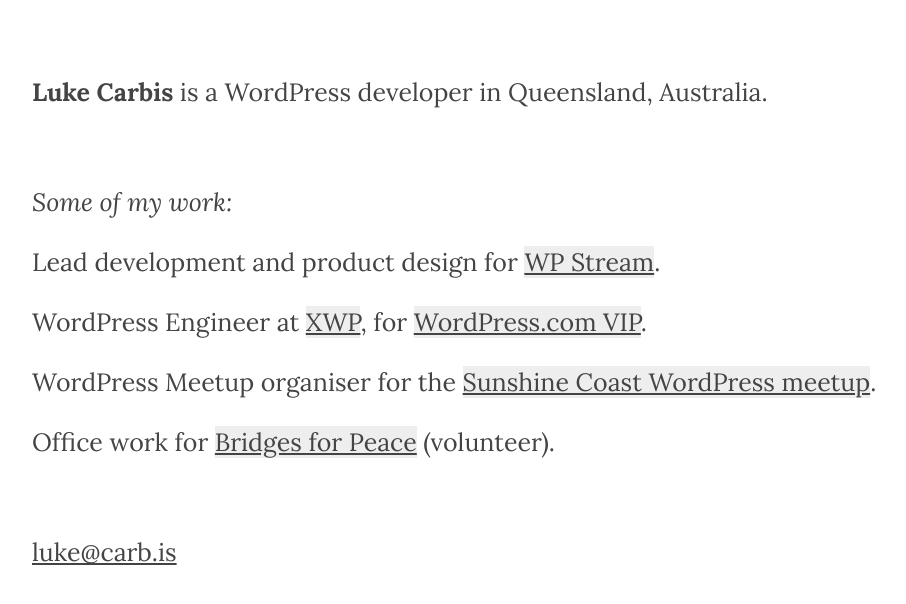
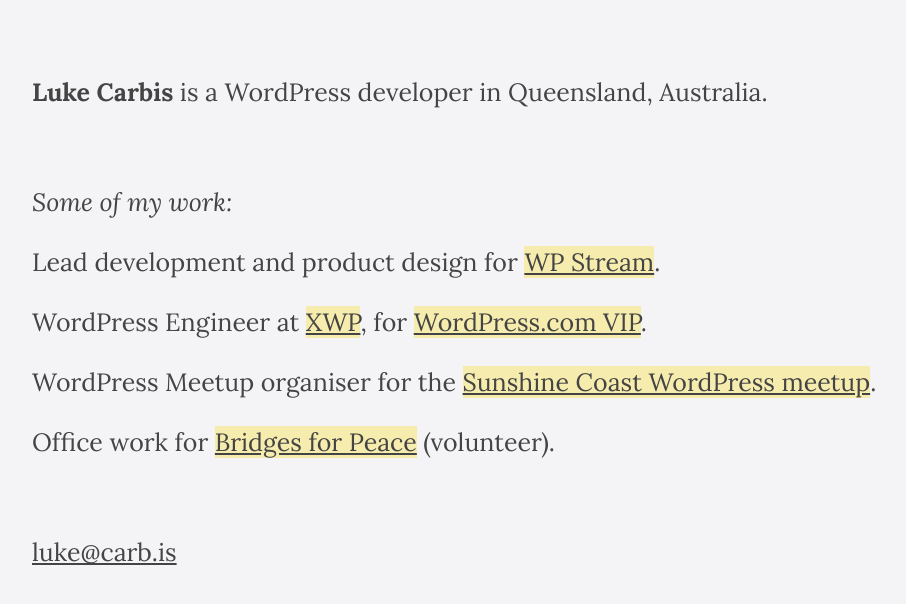
Before and after one commit to lukecarbis/old-carb.is, a Jekyll site: the page built from index.html, in a window 1280 px wide. Shown: the top 604 px of the page, without its empty margins (128-1034 px from the left). Built offline with Jekyll 4.4.1, drawn with Linux system fonts in a browser that asks for light colours.

Commit message:
Change colours

```diff
--- a/css/main.scss
+++ b/css/main.scss
@@ -10,8 +10,8 @@
 $base-line-height: 1.4;
 
 $text-color:       #444;
-$background-color: #fff;
-$feature-color:    #eee;
+$background-color: #F4F4F6;
+$feature-color:    #F6ECAE;
 
 @media print {
 	* { background: transparent !important; color: black !important; box-shadow:none !important; text-shadow: none !important; filter:none !important; -ms-filter: none !important; }
```
